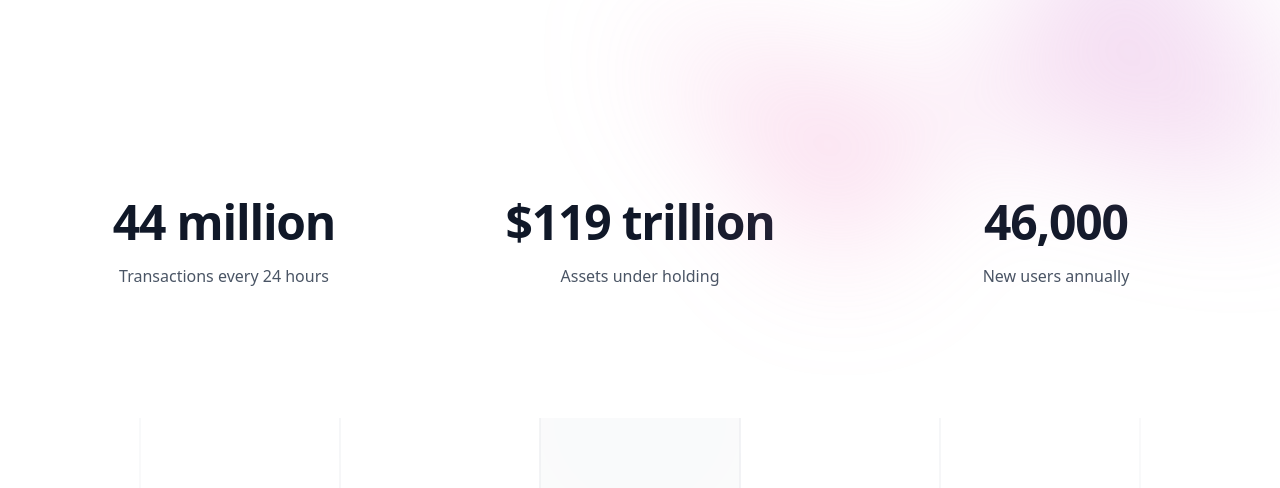
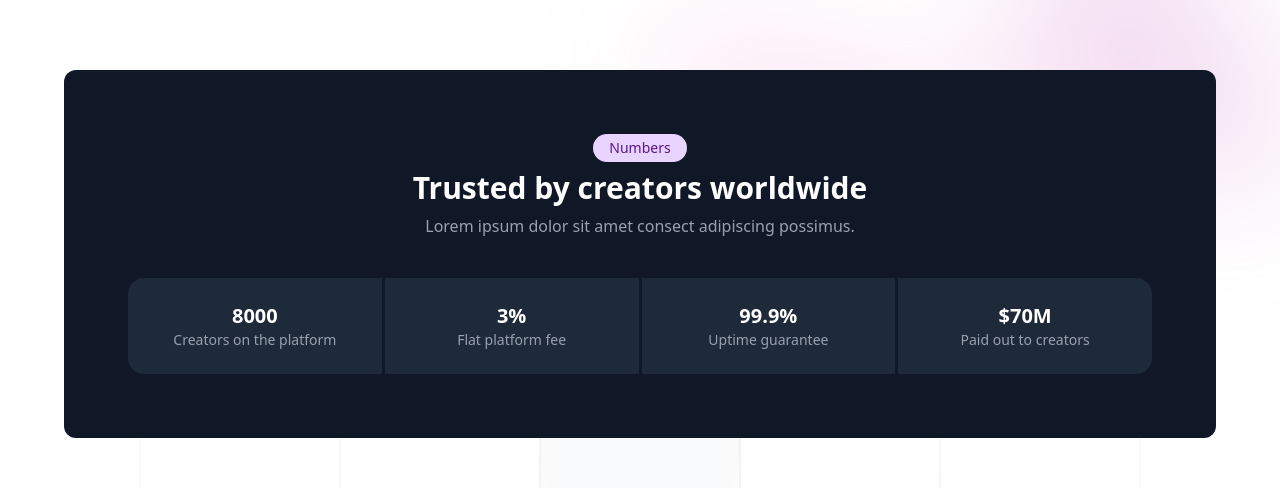
Before and after one commit to jaimyma/vite-project, a Vue app: page / in a window 1280 px wide. Shown: the part 818-1306 px from the top of the page. Built offline with nearby package versions, Linux system fonts and the light colour scheme.

Commit message:
Update Stats.vue

```diff
--- a/src/components/Stats.vue
+++ b/src/components/Stats.vue
@@ -1,26 +1,84 @@
 <template>
-    <div class="bg-white py-24 sm:py-32">
-      <div class="mx-auto max-w-7xl px-6 lg:px-8">
-        <dl class="grid grid-cols-1 gap-x-8 gap-y-16 text-center lg:grid-cols-3">
-          <div v-for="stat in stats" :key="stat.id" class="mx-auto flex max-w-xs flex-col gap-y-4">
-            <dt class="text-base/7 text-gray-600">{{ stat.name }}</dt>
-            <dd class="order-first text-3xl font-semibold tracking-tight text-gray-900 sm:text-5xl">{{ stat.value }}</dd>
-          </div>
-        </dl>
+  <section ref="statsSection" class="bg-gray-900 text-white py-16 px-6 rounded-xl max-w-6xl mx-auto z-10 relative">
+    <div class="max-w-4xl mx-auto text-center">
+      <p class="inline-block bg-purple-200 text-purple-900 px-4 mb-2 py-1 rounded-2xl w-fit mx-auto text-sm font-medium">Numbers</p>
+      <h2 class="text-3xl font-bold">Trusted by creators worldwide</h2>
+      <p class="text-gray-400 mt-2">Lorem ipsum dolor sit amet consect adipiscing possimus.</p>
+    </div>
+
+    <div class="max-w-5xl mx-auto mt-10 grid grid-cols-1 md:grid-cols-4 gap-0.75">
+      <div v-for="(stat, index) in stats" :key="index" class="bg-gray-800 p-6 text-center"
+        :class="{
+          'rounded-l-lg md:rounded-l-2xl': index === 0,
+          'rounded-r-lg md:rounded-r-2xl': index === stats.length - 1
+        }">
+        <p class="text-xl font-semibold">
+          {{ stat.prefix }}{{ displayedStats[index] }}{{ stat.suffix }}
+        </p>
+        <p class="text-gray-400 text-sm">{{ stat.label }}</p>
       </div>
     </div>
-  </template>
-
-  <script setup>
-  const stats = [
-    { id: 1, name: 'Transactions every 24 hours', value: '44 million' },
-    { id: 2, name: 'Assets under holding', value: '$119 trillion' },
-    { id: 3, name: 'New users annually', value: '46,000' },
-  ]
-  </script>
+  </section>
+</template>
 
 <script>
+import { ref, onMounted } from "vue";
+
 export default {
+  setup() {
+    const statsSection = ref(null);
+    const stats = ref([
+      { number: 8000, label: "Creators on the platform", prefix: "", suffix: "" },
+      { number: 3, label: "Flat platform fee", prefix: "", suffix: "%" },
+      { number: 99.9, label: "Uptime guarantee", prefix: "", suffix: "%" },
+      { number: 70, label: "Paid out to creators", prefix: "$", suffix: "M" }
+    ]);
+    const displayedStats = ref([0, 0, 0, 0]);
+    let observer = null;
 
-}
+    onMounted(() => {
+      observer = new IntersectionObserver(
+        (entries) => {
+          if (entries[0].isIntersecting) {
+            startCounting();
+            observer.disconnect(); // Stop observer na starten animatie
+          }
+        },
+        { threshold: 0.5 }
+      );
+      observer.observe(statsSection.value);
+    });
+
+    function startCounting() {
+      stats.value.forEach((stat, index) => {
+        let start = 0;
+        let end = stat.number;
+        let duration = 2000; // 2 seconden
+        let startTime = null;
+
+        function animate(timestamp) {
+          if (!startTime) startTime = timestamp;
+          let progress = (timestamp - startTime) / duration;
+          if (progress > 1) progress = 1;
+
+          displayedStats.value[index] = Math.floor(progress * end);
+
+          if (progress < 1) {
+            requestAnimationFrame(animate);
+          } else {
+            displayedStats.value[index] = end;
+          }
+        }
+
+        requestAnimationFrame(animate);
+      });
+    }
+
+    return {
+      statsSection,
+      stats,
+      displayedStats
+    };
+  }
+};
 </script>
```
